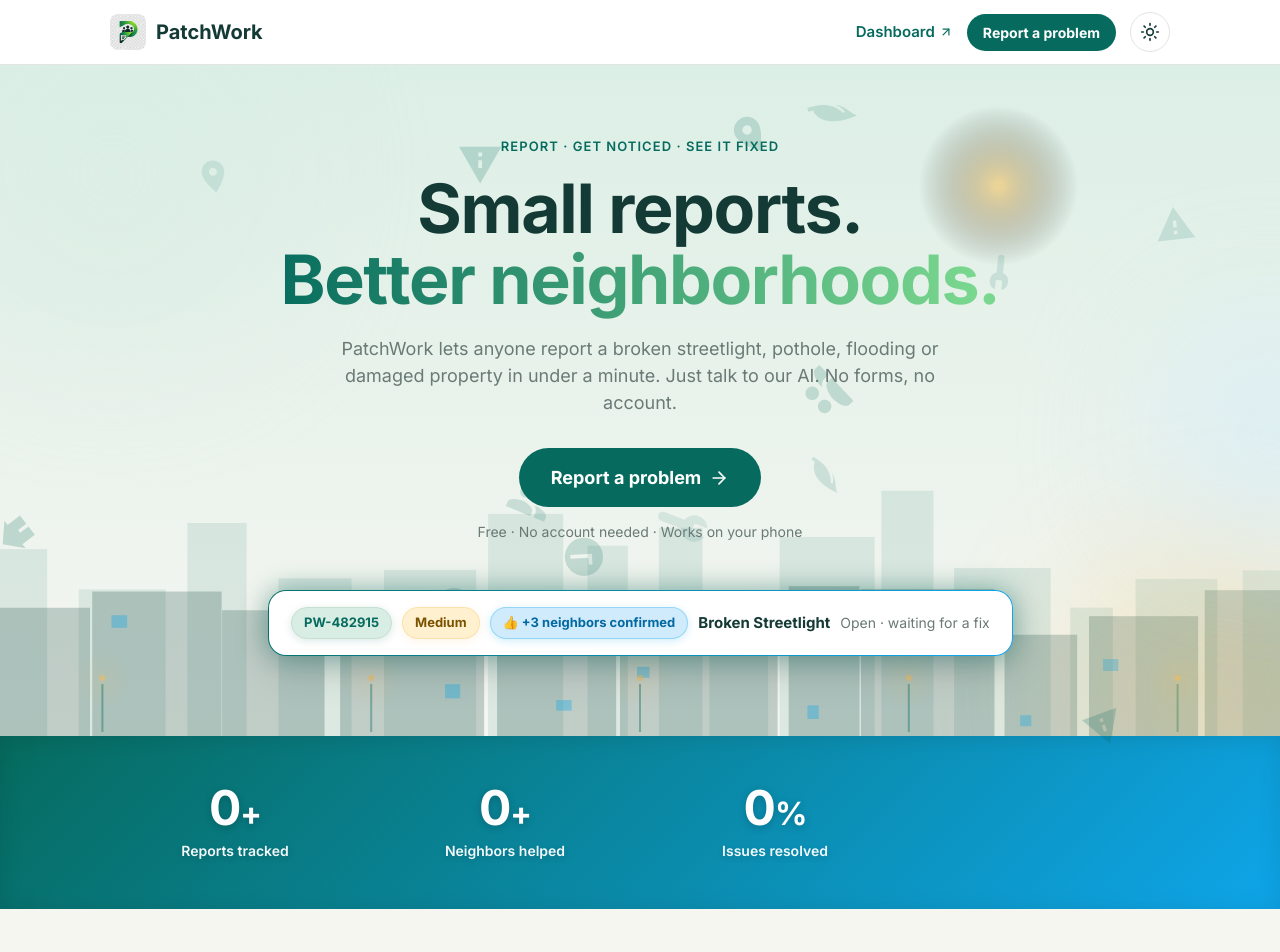
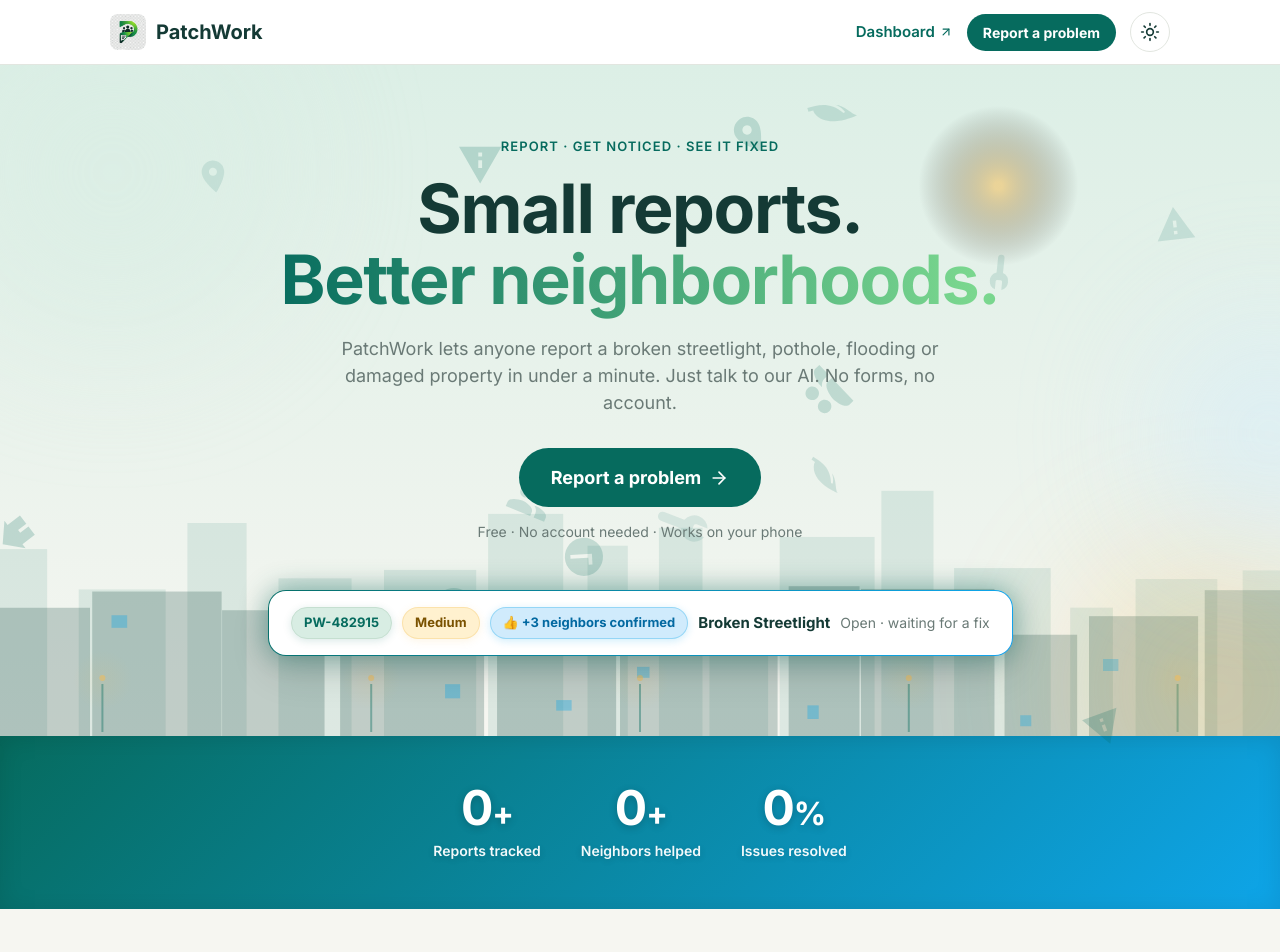
Before and after one commit to Novelty-byte/PatchWork, a React (Vite) app in the folder frontend/: page / in a window 1280 px wide. Shown: the top 952 px of the page. Built offline with nearby package versions, Linux system fonts and the light colour scheme; no server answers.

Commit message:
Update landing.css

```diff
--- a/frontend/src/styles/landing.css
+++ b/frontend/src/styles/landing.css
@@ -403,9 +403,9 @@
   box-shadow: inset 0 2px 24px rgba(0, 0, 0, 0.1);
 }
 .lp-stats-in {
-  display: grid;
-  grid-template-columns: repeat(4, 1fr);
-  gap: 20px;
+  display: flex;
+  justify-content: center;
+  gap: 40px;
   text-align: center;
 }
 .lp-stat-item {
```
